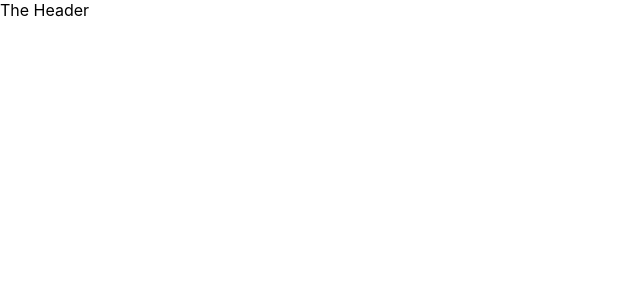
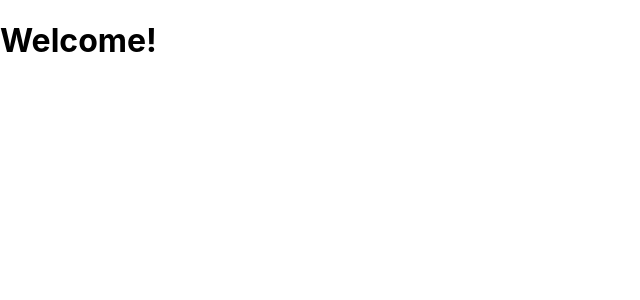
Before and after one commit to ehuegler/TerpToilets, a React (Create React App) app: page / in a window 1280 px wide. Before the commit this address had no page. Shown: the top 300 px of the page, without its empty margins (0-640 px from the left). Built offline with nearby package versions, Linux system fonts and the light colour scheme.

Commit message:
started fresh

```diff
--- a/src/App.js
+++ b/src/App.js
@@ -1,17 +1,16 @@
 import React from 'react';
 import { BrowserRouter, Route, Routes } from 'react-router-dom';
-import Navbar from './Components/Navbar/Navbar'
 import './App.scss';
+
+import LandingPage from './Components/LandingPage/LandingPage';
 
 function App() {
   return (
     <div className="App">
       <BrowserRouter>
-      <meta name="viewport" content="width=device-width, initial-scale=1"/>
-      <Navbar/>
-      <Routes>
-
-      </Routes>
+        <Routes>
+          <Route path="/" element={<LandingPage />} />
+        </Routes>
       </BrowserRouter>
     </div>
   );
--- /dev/null
+++ b/src/Components/LandingPage/LandingPage.js
@@ -0,0 +1,14 @@
+import React from 'react'
+import './LandingPage.scss'
+
+function LandingPage() {
+
+  return (
+    <main>
+      <h1>Welcome!</h1>
+    </main>
+  )
+
+}
+
+export default LandingPage
--- /dev/null
+++ b/src/Components/LandingPage/LandingPage.scss
@@ -0,0 +1 @@
+@import '/src/styles/shared';
--- a/src/Components/Navbar/Navbar.js
+++ /dev/null
@@ -1,13 +0,0 @@
-import './Navbar.scss'
-
-function Navbar() {
-
-  return (
-    <header>
-      The Header
-    </header>
-  )
-
-}
-
-export default Navbar
--- a/src/index.js
+++ b/src/index.js
@@ -3,7 +3,4 @@ import ReactDOM from 'react-dom';
 import './index.scss';
 import App from './App';
 
-ReactDOM.render(
-    <App />,
-  document.getElementById('root')
-);
+ReactDOM.render(<App />, document.getElementById('root'));
--- a/src/index.scss
+++ b/src/index.scss
@@ -8,8 +8,3 @@ body {
   -webkit-font-smoothing: antialiased;
   -moz-osx-font-smoothing: grayscale;
 }
-
-code {
-  font-family: source-code-pro, Menlo, Monaco, Consolas, 'Courier New',
-    monospace;
-}
```
Also changed, not shown: src/Components/Header/Header.js (added), src/Components/Header/Header.scss (renamed from src/Components/Navbar/Navbar.scss).
